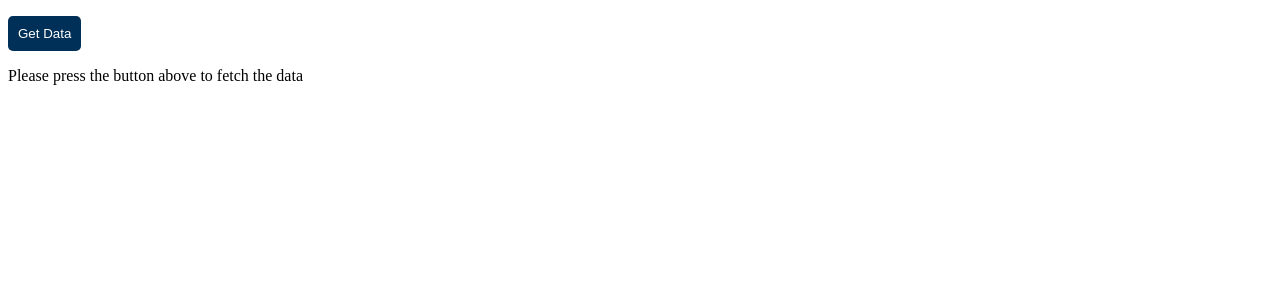
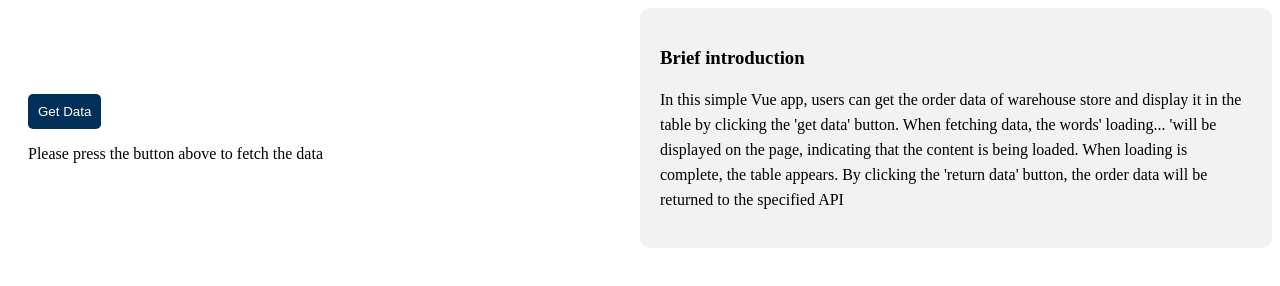
Before and after one commit to wentaiouyang/VUE_TEST, a plain HTML site: page index.html in a window 1280 px wide. Drawn offline with nearby package versions, Linux system fonts and the light colour scheme.

Commit message:
Added loading function

```diff
--- a/index.html
+++ b/index.html
@@ -11,10 +11,11 @@
   </head>
   <body>
     <div id="app">
+      <div class="content">
         <p>{{notification}}</p>
         <button class="Btn" v-on:click="getData">Get Data</button>
 
-      <div v-if="isloaded">
+        <div v-if="isLoaded">
           <table class="table table-bordered striped">
             <thead>
               <tr>
@@ -36,6 +37,20 @@
           <button class="Btn" v-on:click="returnData">Return Data</button>
         </div>
         <p v-else>Please press the button above to fetch the data</p>
+        <p v-if="isLoading">Loading....</p>
+      </div>
+
+      <div class="brief_introduction">
+        <h3>Brief introduction</h3>
+        <p>
+          In this simple Vue app, users can get the order data of warehouse
+          store and display it in the table by clicking the 'get data' button.
+          When fetching data, the words' loading... 'will be displayed on the
+          page, indicating that the content is being loaded. When loading is
+          complete, the table appears. By clicking the 'return data' button, the
+          order data will be returned to the specified API
+        </p>
+      </div>
     </div>
 
     <script>
@@ -48,7 +63,10 @@
           warehouse_order: null,
 
           // boolean value to check whether data loading success
-          isloaded: false,
+          isLoaded: false,
+
+          // boolean value to check whether data is loading
+          isLoading: false,
 
           // success notification of return data function
           notification: null,
@@ -56,15 +74,18 @@
         methods: {
           // function to fetch warehouse order data
           getData: function () {
+            this.isLoading = true
             axios
               .get(API_GET)
               .then((resp) => {
                 console.log(resp.data)
                 this.warehouse_order = resp.data
-                this.isloaded = true
+                this.isLoaded = true
+                this.isLoading = false
               })
               .catch((err) => {
                 console.log("ERROR：" + err.status + "," + err.statusText)
+                this.isLoading = false
               })
           },
           // function to return warehouse order data
@@ -89,6 +110,28 @@
       })
     </script>
     <style>
+      #app {
+        display: flex;
+        align-items: center;
+        justify-content: center;
+      }
+
+      .content {
+        width: 50%;
+        padding: 20px;
+      }
+
+      .brief_introduction p {
+        line-height: 25px;
+      }
+
+      .brief_introduction {
+        width: 50%;
+        padding: 20px;
+        background-color: #f2f2f2;
+        border-radius: 10px;
+      }
+
       .Btn {
         padding: 10px;
         background-color: #003057;
@@ -110,6 +153,7 @@
 
       .table {
         border-bottom: 2px solid #ed1d24;
+        margin-bottom: 20px;
       }
 
       .striped tr:nth-of-type(odd) {
```
Lines whose indentation alone changed are shown as unchanged.
